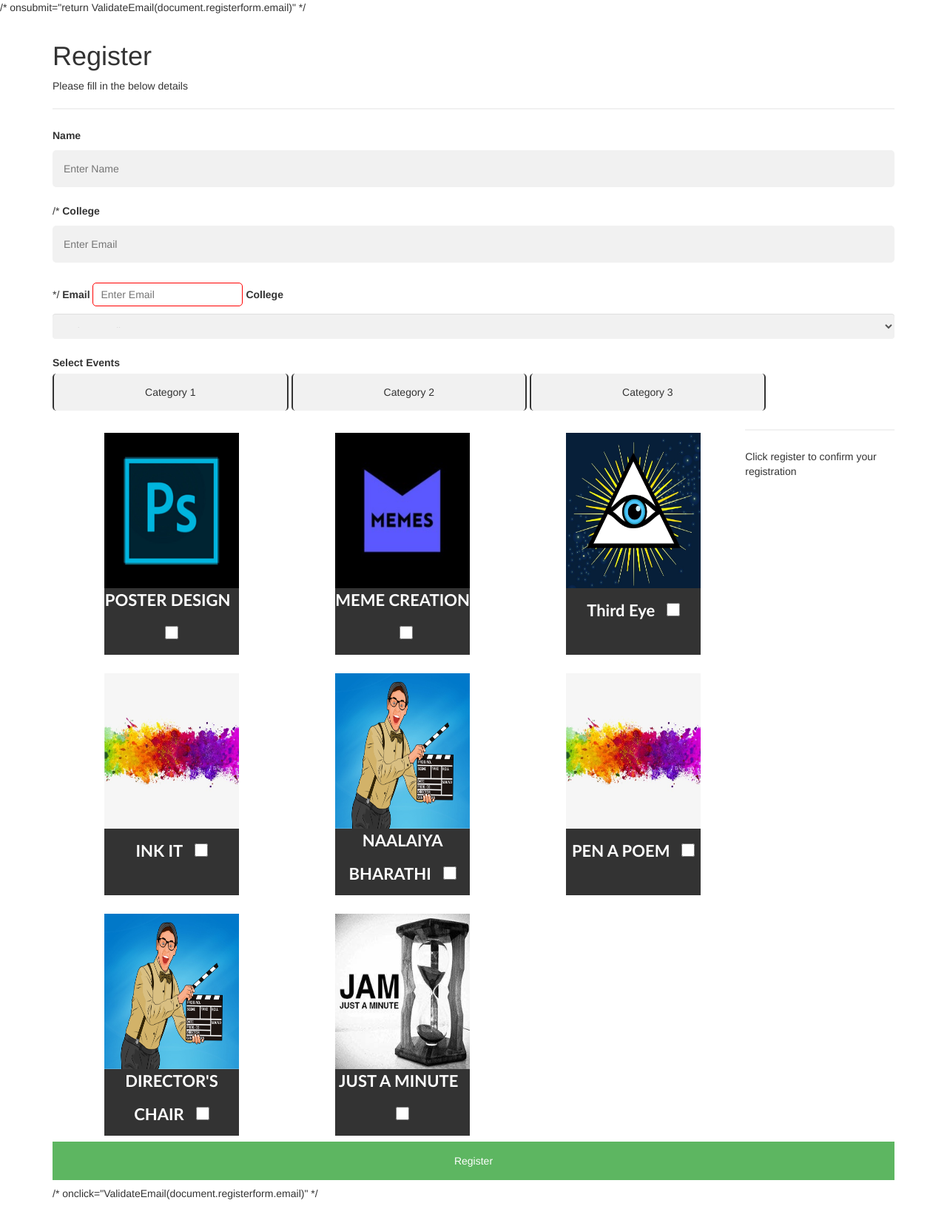
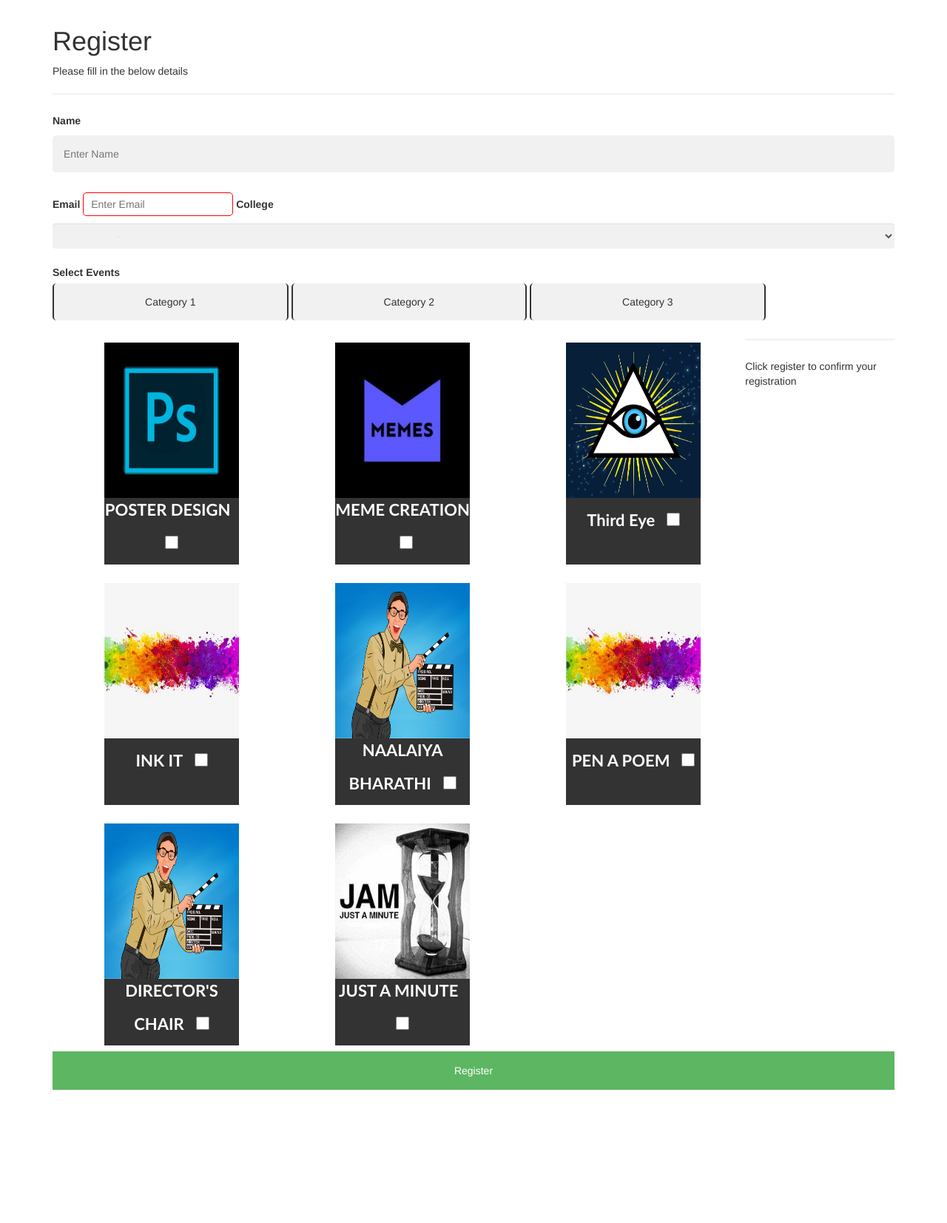
Before and after one commit to Sala-Khaliff-Jr/saral-app, a Django app: page /register in a window 1280 px wide. Shown: the whole page at 74% size. After the commit the page ends 1473 px from the top, so only its background shows below. Run offline with Django 3.2, Linux system fonts and the light colour scheme; some libraries are stand-ins or nearby versions.

Commit message:
new line in register file

```diff
--- a/templates/index.html
+++ b/templates/index.html
@@ -118,7 +118,9 @@
                     <strong>
                         <h1 class="uppercase about">ABOUT SARAL</h1>
                     </strong><br><br>
-                    <p class="lead">The Inter-College fest organizing by the students of KiTE. A great platform for students to establish their skills and to find new talents. By crowning all those activities SARAL'20, will be there as a trademark of KiTE.</p>
+                    <p class="lead">The Inter-College fest organizing by the students of KiTE. A great platform for students to establish their skills and to find new talents. By crowning all those activities SARAL'20, will be there as a trademark of KiTE.
+                        <br><br><b>Win prizes upto 1Lakh</b>
+                    </p>
                 </div>
             </div>
         </div>
--- a/templates/register.html
+++ b/templates/register.html
@@ -20,7 +20,6 @@
   border: 1px solid #ccc;
   border-radius: 5px;
 }
-
 
 input:invalid{
   border-color: red;
@@ -207,8 +206,7 @@
 </head>
 <body>
 {% if submit == 'NO' %}
-/* onsubmit="return ValidateEmail(document.registerform.email)" */
-<form action="register" name = "registerform" method='POST'>
+<form action="register" name = "registerform" method='POST' onsubmit="return ValidateEmail(document.registerform.email)" >
 {% csrf_token %}
   <div class="container">
     <h1>Register</h1>
@@ -218,10 +216,7 @@
     <label for="name"><b>Name</b></label>
     <input type="text" placeholder="Enter Name" name="name" required>
 
-    /* <label for="college"><b>College</b></label>
-    <input type="text" placeholder="Enter Email" name="college" required> */
-
-    <label for="email"><b>Email</b></label>
+    <label for="email"><b>Email</b><br></label>
     <input type="email" placeholder="Enter Email" name="email" required>
 
 	<b>College</b></br>
@@ -1567,7 +1562,7 @@
    <hr>
     <p>Click register to confirm your registration</p>
     <button type="submit" class="registerbtn" value="OK" >Register</button>
-    /* onclick="ValidateEmail(document.registerform.email)" */
+    <!-- onsubmit="return ValidateEmail(document.registerform.email)"  -->
   </div>
 
 </form>
@@ -1585,7 +1580,7 @@
 
 <script>
 
-/* function ValidateEmail(inputText)
+function ValidateEmail(inputText)
 {
 var mailformat = /^\w+([\.-]?\w+)*@\w+([\.-]?\w+)*(\.\w{2,3})+$/;
 if(inputText.value.match(mailformat))
@@ -1599,7 +1594,7 @@
 document.registerform.email.focus();
 return false;
 }
-} */
+}
 
 function openCity(catName) {
   var i;
```
